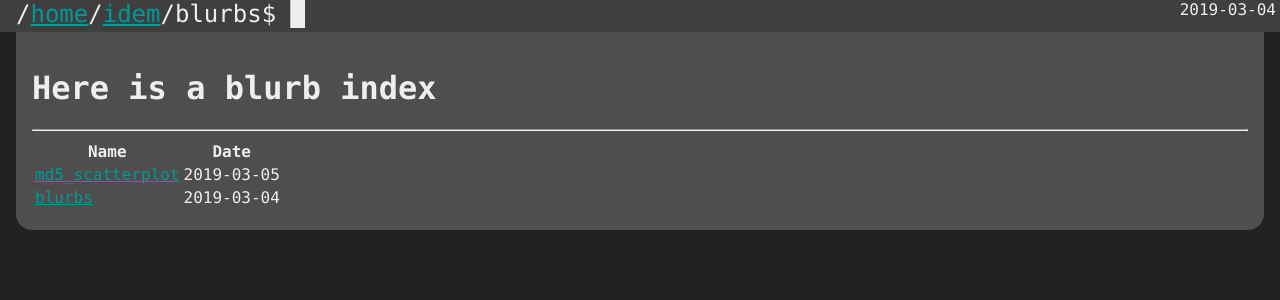
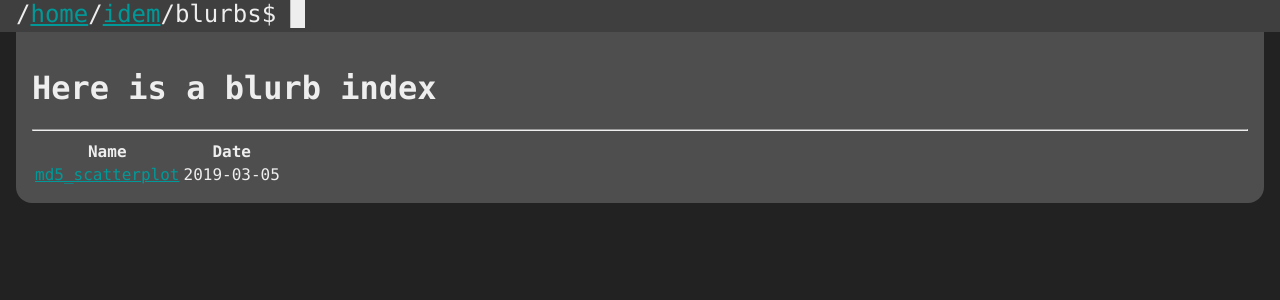
Before and after one commit to Sasquire/sasquire.github.io, a Jekyll site: the page built from b/index.md, in a window 1280 px wide. Shown: the top 300 px of the page. Built offline with Jekyll 4.4.1, drawn with Linux system fonts in a browser that asks for light colours.

Commit message:
improved blurb index, small change to css

```diff
--- a/b/index.md
+++ b/b/index.md
@@ -1,7 +1,7 @@
 ---
 layout: "default"
 title: "blurbs"
-date: "2019-03-04"
+date: ""
 ---
 
 # Here is a blurb index
@@ -16,10 +16,12 @@ date: "2019-03-04"
 	</thead>
 	<tbody>
 		{% for page in site.pages %}
-			<tr>
-				<td><a href="{{ page.url }}">{{ page.title }}</a></td>
-				<td>{{ page.date }}</td>
-			</tr>
+			{% if page.url contains "/b" and page.url != "/b/" %}
+				<tr>
+					<td><a href="{{ page.url }}">{{ page.title }}</a></td>
+					<td>{{ page.date }}</td>
+				</tr>
+			{% endif %}
 		{% endfor %}
 	</tbody>
 </table>
--- a/style/default.css
+++ b/style/default.css
@@ -14,7 +14,6 @@
 	--regex: #3a8;
 	--error: #a00;
 }
-
 
 html { background-color: var(--base-color); }
 
```
